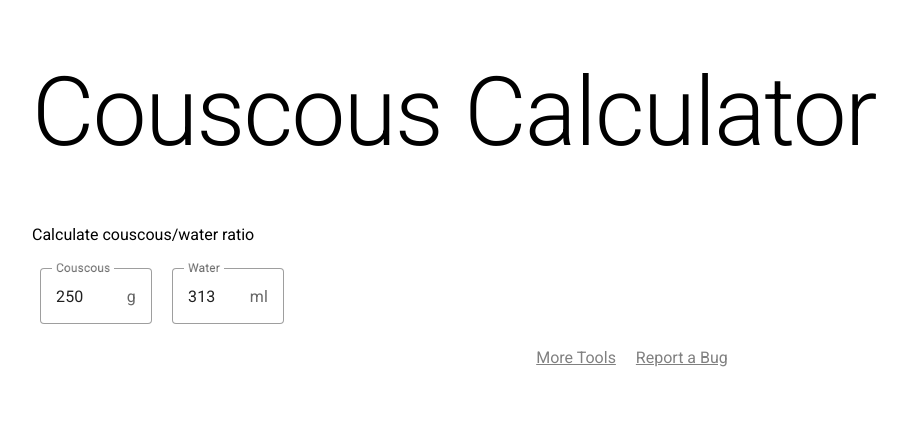
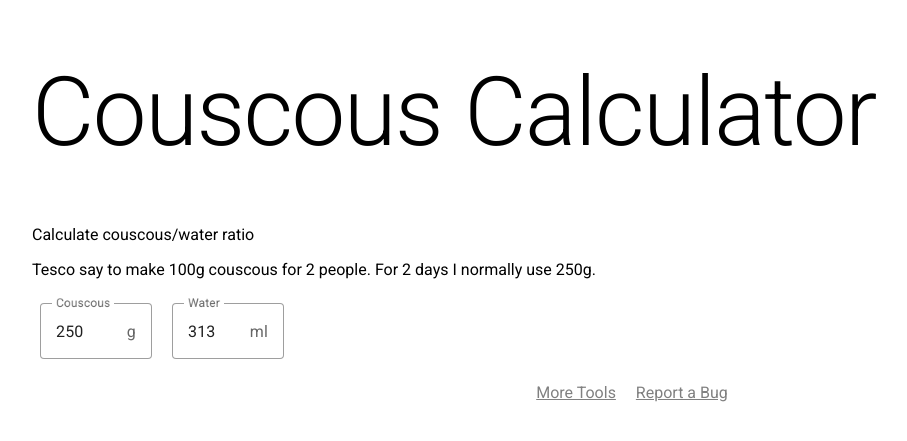
Before and after one commit to kittsville/Web-Tools, a Jekyll site: the page built from couscous-calculator/index.html, in a window 1280 px wide. Shown: the top 441 px of the page, without its empty margins (8-915 px from the left). Built offline with Jekyll 4.4.1, drawn with Linux system fonts in a browser that asks for light colours.

Commit message:
Add description

```diff
--- a/couscous-calculator/index.html
+++ b/couscous-calculator/index.html
@@ -3,6 +3,8 @@ title: Couscous Calculator
 tagline: Calculate couscous/water ratio
 layout: default
 ---
+
+<p>Tesco say to make 100g couscous for 2 people. For 2 days I normally use 250g.</p>
 
 <label class="mdc-text-field mdc-text-field--outlined">
   <span class="mdc-notched-outline">
```
